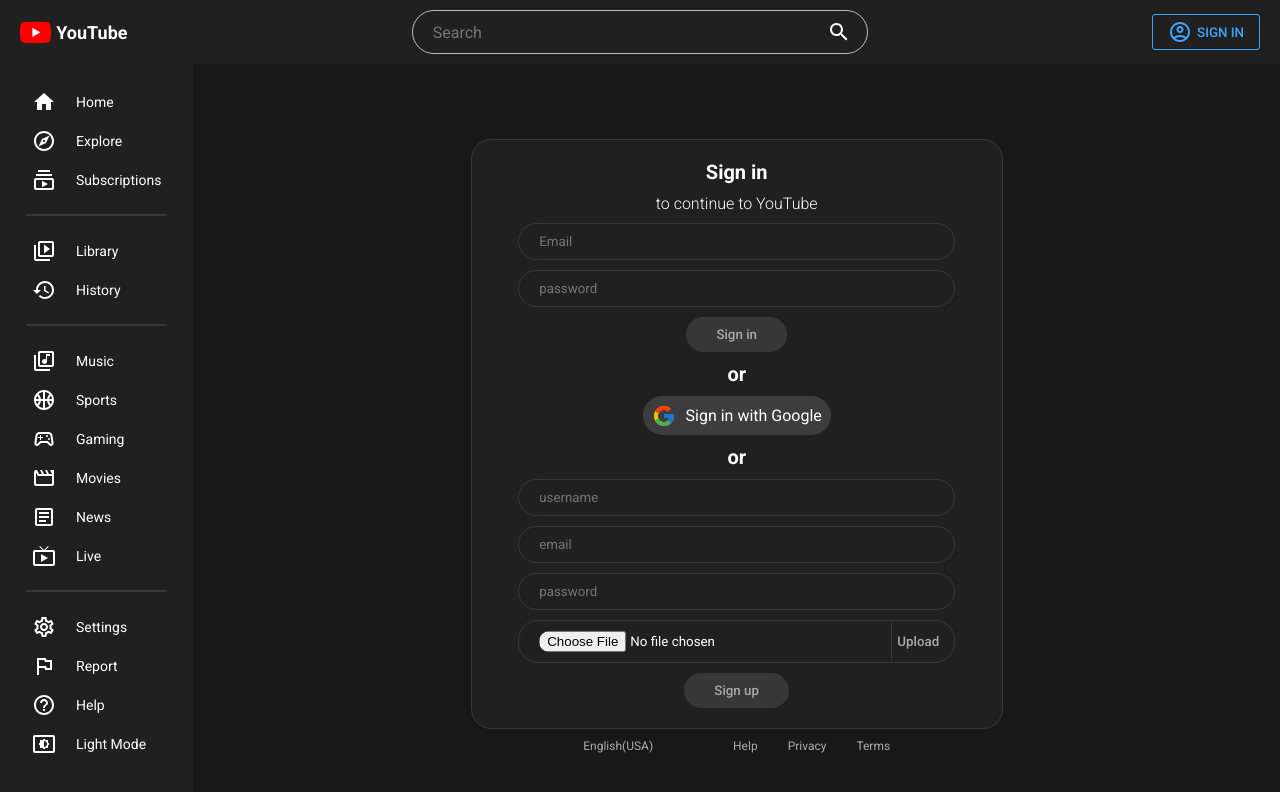
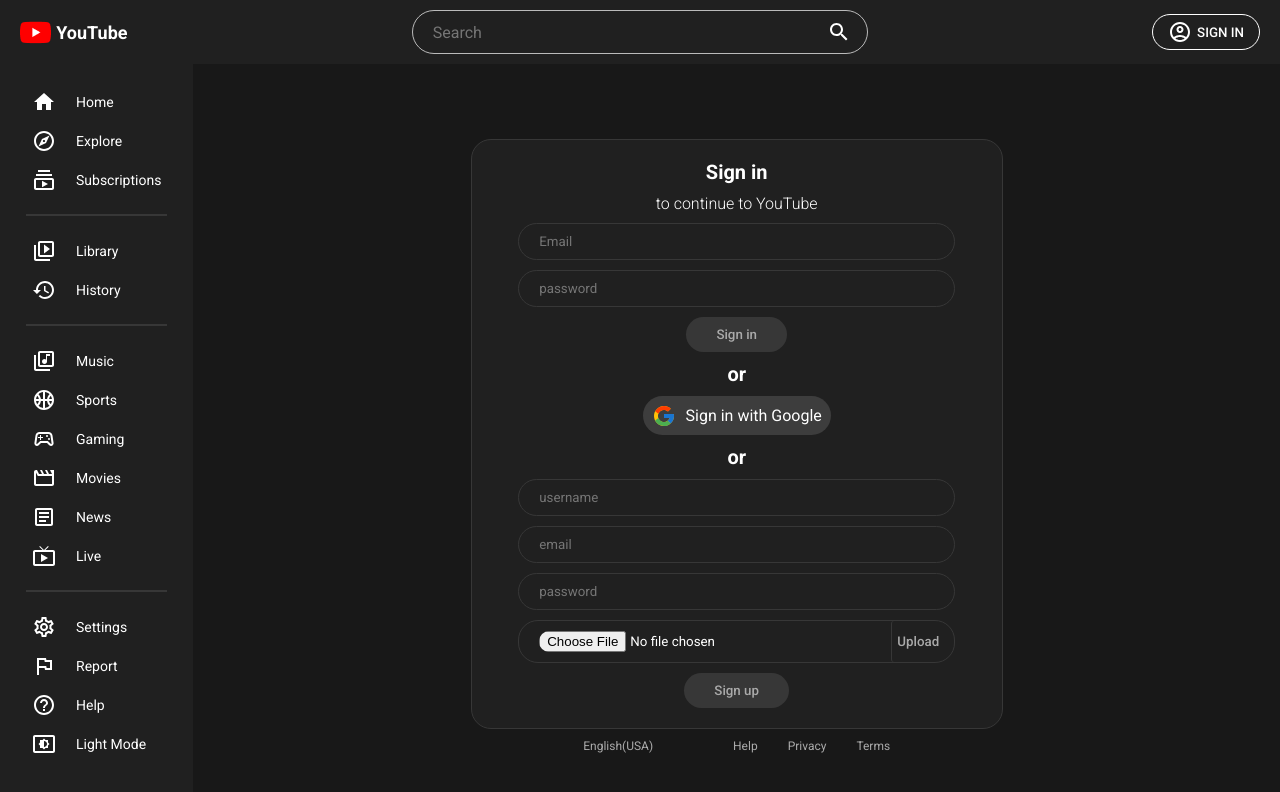
Before and after one commit to AniketPithadia/youtube-clone, a React (Create React App) app in the folder client/: page /signin in a window 1280 px wide. Shown: the top 792 px of the page. Built offline with nearby package versions, Linux system fonts and the light colour scheme; no server answers.

Commit message:
build folder added

```diff
--- a/client/src/components/Navbar.jsx
+++ b/client/src/components/Navbar.jsx
@@ -63,9 +63,9 @@
 const Button = styled.button`
   padding: 5px 15px;
   background-color: transparent;
-  border: 1px solid #3ea6ff;
-  color: #3ea6ff;
-  border-radius: 3px;
+  border: ${({ theme }) => `1px solid ${theme.text}`};
+  color: ${({ theme }) => theme.text};
+  border-radius: 20px;
   font-weight: 500;
   cursor: pointer;
   display: flex;
--- a/client/src/firebase.js
+++ b/client/src/firebase.js
@@ -2,7 +2,7 @@
 import { getAuth, GoogleAuthProvider } from "firebase/auth";
 
 const firebaseConfig = {
-  apiKey: "AIzaSyCy84V1LKpZngcaH6avoc95oSrL1vdbU48",
+  apiKey: import.meta.env.FIREBASE_API_KEY,
   authDomain: "clone-699d3.firebaseapp.com",
   projectId: "clone-699d3",
   storageBucket: "clone-699d3.appspot.com",
```
Also changed, not shown: 1 other file (tests, documents, lock files or other folders).
